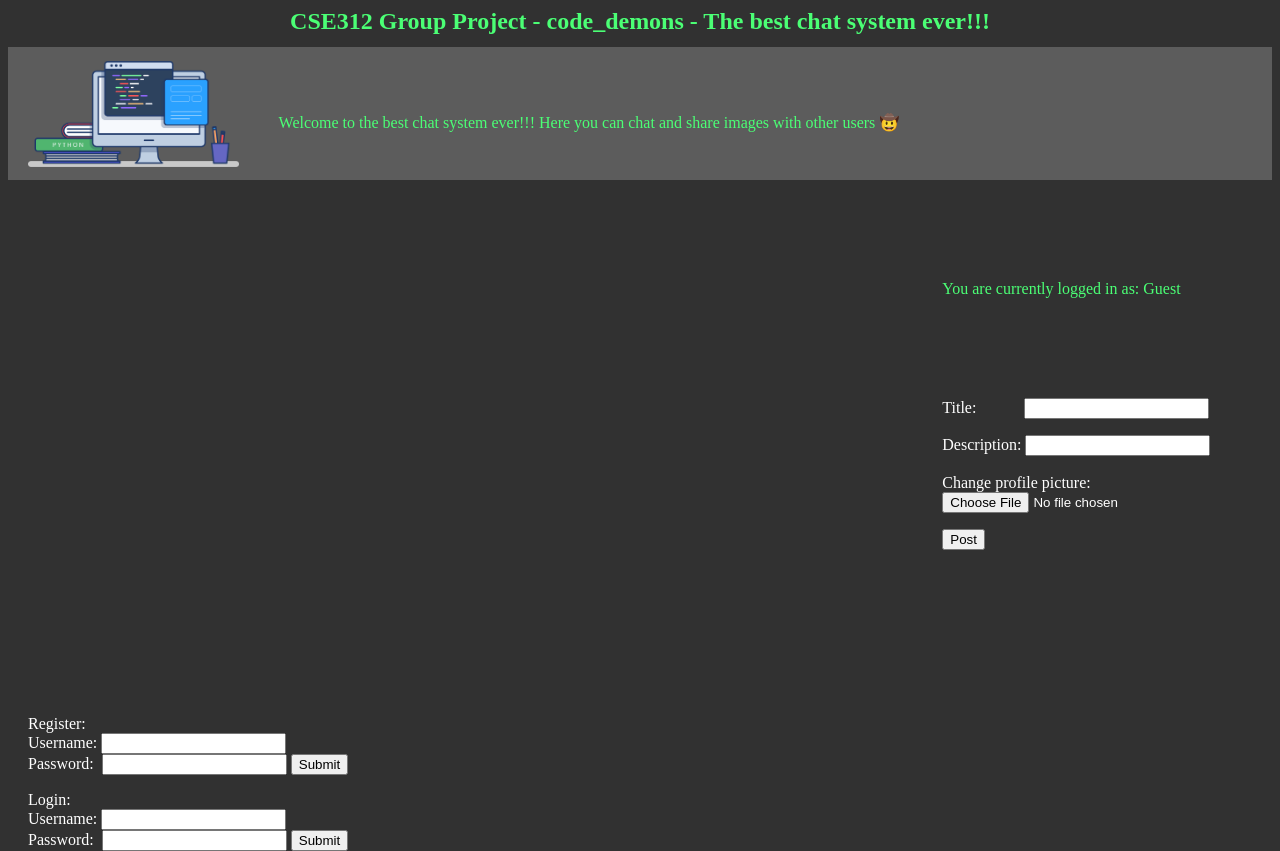
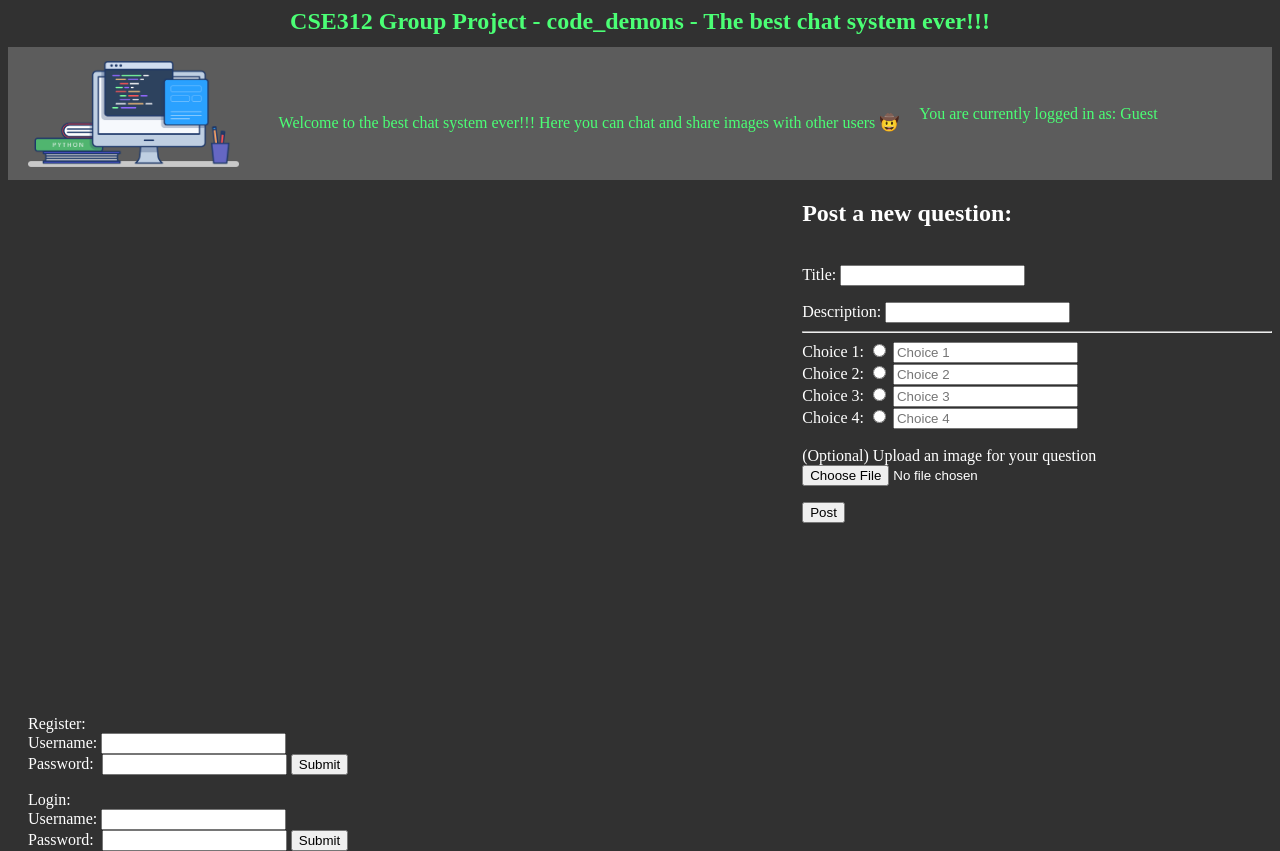
Before and after one commit to jackslisz/CSE-312-Group-Project, a Flask app: page / in a window 1280 px wide. Run offline with Flask 3, Linux system fonts and the light colour scheme; data that the repository does not hold is empty.

Commit message:
buttons not functional but displayed

```diff
--- a/static/css/style.css
+++ b/static/css/style.css
@@ -57,9 +57,9 @@ img.post {
 
 /* Changing all occurrences of class user-list to have properties below */
 .user-list{
-    width: 30%;
+    width: 100%;
     background-color: #313131;
-    margin-left:  125px;
+    /* margin-left:  125px; */
 }
 
 /* Changing all occurrences of class header to have properties below */
--- a/templates/index_template.html
+++ b/templates/index_template.html
@@ -24,15 +24,15 @@
             This will be replaced by JavaScript
         </p>
     </div>
+    <p class="display_username">You are currently logged in as: {{username}}</p>
 </div>
 
 <!-- Chat section -->
 <div class="contents">
     <div class="chat">
-        <div id="chat-messages">
-        </div>
-        <div class="chat-form">
-
+        <div id="chat-messages"></div>
+        <div class="user-list">
+            <div>
                 Register:
                 <form action="/register" method="post" enctype="application/x-www-form-urlencoded">
                     <label>Username:
@@ -44,9 +44,8 @@
                     </label>
                     <input type="submit" value="Submit">
                 </form>
-
-            <p class="horizontal_space"></p>
-
+            </div>
+            <div>
             Login:
             <form action="/login" method="post" enctype="application/x-www-form-urlencoded">
                 <label>Username:
@@ -60,25 +59,14 @@
             </form>
         </div>
         </div>
+    </div>
 
-    <div class="user-list">
-        <!-- Displaying vertical space -->
-        <p class="vertical_space"></p>
-        <!-- Displaying username -->
-        <p class="display_username">You are currently logged in as: {{username}}</p>
-        <!-- Displaying vertical space -->
-        <p class="vertical_space"></p>
-        <p class="vertical_space"></p>
-        <!-- Registration form -->
-
-        <!-- Displaying vertical space -->
-        <p class="vertical_space"></p>
-        <p class="vertical_space"></p>
-        <p class="vertical_space"></p>
-        <!-- Login form -->
+    <div class="chat-form">
+        <h2>Post a new question:</h2>
+        <br>
 
         <label>
-            Title:&nbsp;&nbsp;&nbsp;&nbsp;&nbsp;&nbsp;&nbsp;&nbsp;&nbsp;&nbsp;&nbsp;
+            Title:
             <input id="title-text-box" type="text">
         </label>
         <p></p>
@@ -86,15 +74,48 @@
             Description:
             <input id="description-text-box" type="text">
         </label>
+        <hr>
 
-        <form action="" id="image-form" method="post" enctype="multipart/form-data">
+        <label>
+            Choice 1:
+            <input id="choice-1" type="radio" name="choices">
+        </label>
+        <label>
+            <input id="choice-1-text" type="text" placeholder="Choice 1">
+        </label>
+        <br>
+        <label>
+            Choice 2:
+            <input id="choice-2" type="radio" name="choices">
+        </label>
+        <label>
+            <input id="choice-2-text" type="text" placeholder="Choice 2">
+        </label>
+        <br>
+        <label>
+            Choice 3:
+            <input id="choice-3" type="radio" name="choices">
+        </label>
+        <label>
+            <input id="choice-3-text" type="text" placeholder="Choice 3">
+        </label>
+        <br>
+        <label>
+            Choice 4:
+            <input id="choice-4" type="radio" name="choices">
+        </label>
+        <label>
+            <input id="choice-4-text" type="text" placeholder="Choice 4">
+        </label>
+
+        <form id="image-form" method="post" enctype="multipart/form-data">
             <br/>
-            <label for="form-file">Change profile picture: </label>
+            <label for="form-file">(Optional) Upload an image for your question </label>
             <input id="form-file" type="file" name="upload">
             <br/>
             <p class="horizontal_space"></p>
-            <input type="submit" value="Post">
         </form>
+        <button id="chat-button" onclick="sendChat()">Post</button>
 
     </div>
 </div>
```
Lines whose indentation alone changed are shown as unchanged.
